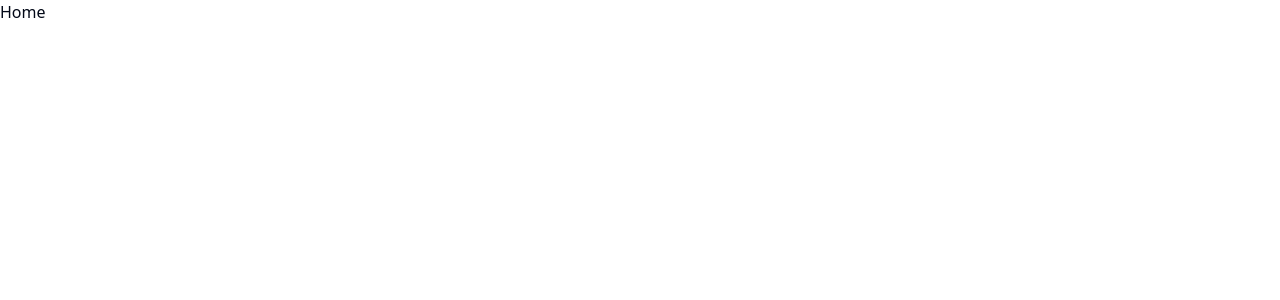
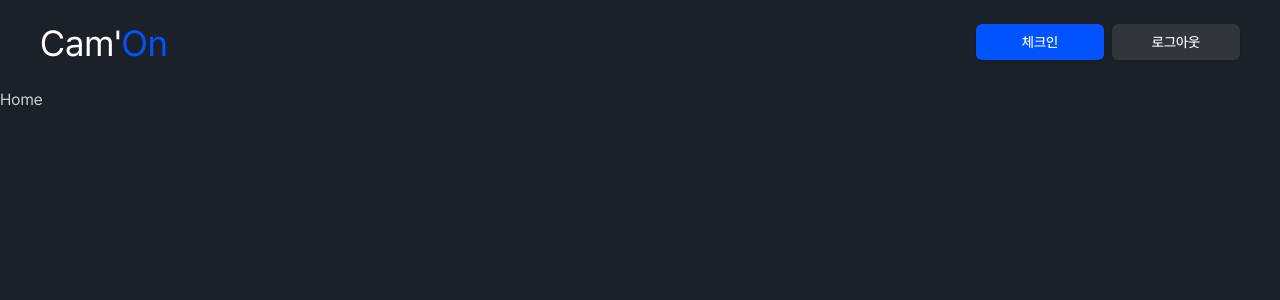
Before and after one commit to boostcampwm-2024/web20-boostproject, a React (Vite) app in the folder apps/client/: page / in a window 1280 px wide. Shown: the top 300 px of the page. Built offline with nearby package versions, Linux system fonts and the light colour scheme.

Commit message:
:sparkles: [Feat]: 헤더 UI 구현

```diff
--- a/apps/client/package.json
+++ b/apps/client/package.json
@@ -10,6 +10,7 @@
     "preview": "vite preview"
   },
   "dependencies": {
+    "@radix-ui/react-slot": "^1.1.0",
     "class-variance-authority": "^0.7.0",
     "clsx": "^2.1.1",
     "lucide-react": "^0.456.0",
--- a/apps/client/src/App.tsx
+++ b/apps/client/src/App.tsx
@@ -1,8 +1,10 @@
 import { Outlet } from 'react-router-dom';
+import Header from '@components/common/Header';
 
 function App() {
   return (
     <>
+      <Header />
       <Outlet />
     </>
   );
--- /dev/null
+++ b/apps/client/src/components/common/Header.tsx
@@ -0,0 +1,57 @@
+import { useState } from 'react';
+import { Button } from '../ui/button';
+import { useNavigate } from 'react-router-dom';
+
+function Header() {
+  const [isLogIn, setIsLogIn] = useState(true);
+  const [isCheckedIn, setIsCheckedIn] = useState(false);
+  const navigate = useNavigate();
+
+  const onClickLogo = () => {
+    navigate('/');
+  };
+
+  const onClickLogIn = () => {
+    // TODO: 로그인 로직 구현
+    alert('로그인 모달 창 구현 예정');
+    setIsLogIn(true);
+  };
+
+  const onClickLogOut = () => {
+    // TODO: 로그아웃 로직 구현
+    alert('로그아웃');
+    setIsLogIn(false);
+    navigate('/');
+  };
+
+  const onClickCheckIn = () => {
+    // TODO: 방송 시작 구현
+    setIsCheckedIn(prev => !prev);
+    alert('체크인!');
+  };
+
+  return (
+    <header className="px-10 py-6 flex justify-between">
+      <div className="text-text-strong font-nabla text-4xl hover:cursor-pointer" onClick={onClickLogo}>
+        Cam'<span className="text-text-point">On</span>
+      </div>
+      {isLogIn ? (
+        <div className="flex gap-2">
+          <Button
+            className={isCheckedIn ? '' : 'bg-surface-brand-default hover:bg-surface-brand-alt'}
+            onClick={onClickCheckIn}
+          >
+            체크인
+          </Button>
+          <Button onClick={onClickLogOut}>로그아웃</Button>
+        </div>
+      ) : (
+        <Button className="bg-surface-brand-default hover:bg-surface-brand-alt" onClick={onClickLogIn}>
+          로그인
+        </Button>
+      )}
+    </header>
+  );
+}
+
+export default Header;
--- /dev/null
+++ b/apps/client/src/components/ui/button.tsx
@@ -0,0 +1,47 @@
+import * as React from 'react';
+import { Slot } from '@radix-ui/react-slot';
+import { cva, type VariantProps } from 'class-variance-authority';
+
+import { cn } from '@/lib/utils';
+
+const buttonVariants = cva(
+  'inline-flex items-center justify-center gap-2 whitespace-nowrap rounded-md text-sm font-medium transition-colors focus-visible:outline-none focus-visible:ring-1 focus-visible:ring-ring disabled:pointer-events-none disabled:opacity-50 [&_svg]:pointer-events-none [&_svg]:size-4 [&_svg]:shrink-0',
+  {
+    variants: {
+      variant: {
+        default: 'bg-surface-alt text-primary-foreground shadow hover:bg-primary/50',
+        destructive: 'bg-destructive text-destructive-foreground shadow-sm hover:bg-destructive/90',
+        outline: 'border border-input bg-background shadow-sm hover:bg-accent hover:text-accent-foreground',
+        secondary: 'bg-secondary text-secondary-foreground shadow-sm hover:bg-secondary/80',
+        ghost: 'hover:bg-accent hover:text-accent-foreground',
+        link: 'text-primary underline-offset-4 hover:underline',
+      },
+      size: {
+        default: 'h-9 px-4 py-2 min-w-32',
+        sm: 'h-8 rounded-md px-3 text-xs',
+        lg: 'h-10 rounded-md px-8',
+        icon: 'h-9 w-9',
+      },
+    },
+    defaultVariants: {
+      variant: 'default',
+      size: 'default',
+    },
+  },
+);
+
+export interface ButtonProps
+  extends React.ButtonHTMLAttributes<HTMLButtonElement>,
+    VariantProps<typeof buttonVariants> {
+  asChild?: boolean;
+}
+
+const Button = React.forwardRef<HTMLButtonElement, ButtonProps>(
+  ({ className, variant, size, asChild = false, ...props }, ref) => {
+    const Comp = asChild ? Slot : 'button';
+    return <Comp className={cn(buttonVariants({ variant, size, className }))} ref={ref} {...props} />;
+  },
+);
+Button.displayName = 'Button';
+
+export { Button, buttonVariants };
--- a/apps/client/src/index.css
+++ b/apps/client/src/index.css
@@ -5,13 +5,6 @@
 @font-face {
   font-family: 'Pretendard';
   src: url('./assets/fonts/PretendardVariable.woff2') format('woff2');
-  font-weight: 100 900;
-  font-style: normal;
-}
-
-@font-face {
-  font-family: 'Nabla';
-  src: url('./assets/fonts/Nabla-Regular-VariableFont_EDPT,EHLT.ttf') format('truetype');
   font-weight: 100 900;
   font-style: normal;
 }
@@ -42,7 +35,29 @@
     --chart-3: 197 37% 24%;
     --chart-4: 43 74% 66%;
     --chart-5: 27 87% 67%;
-    --radius: 0.5rem
+    --radius: 0.5rem;
+
+    /* Grayscale */
+    --grayscale-white-alt: rgba(255, 255, 255, 0.7);
+    --grayscale-white: #ffffff;
+    --grayscale-50: #f4f6f8;
+    --grayscale-100: #cdd1d6;
+    --grayscale-200: #a3a8af;
+    --grayscale-300: #7f858d;
+    --grayscale-400: #646a73;
+    --grayscale-500: #4e555e;
+    --grayscale-600: #3d444d;
+    --grayscale-700: #31363d;
+    --grayscale-black: #1a2129;
+
+    /* Blue */
+    --blue-100: #99c2ff;
+    --blue-500: #0053ff;
+    --blue-500-alt: rgba(0, 83, 255, 0.5);
+    --blue-900: #001333;
+
+    /* Red */
+    --red-500: #fba459;
   }
   .dark {
     --background: 222.2 84% 4.9%;
@@ -68,7 +83,7 @@
     --chart-2: 160 60% 45%;
     --chart-3: 30 80% 55%;
     --chart-4: 280 65% 60%;
-    --chart-5: 340 75% 55%
+    --chart-5: 340 75% 55%;
   }
 }
 @layer base {
@@ -76,6 +91,7 @@
     @apply border-border;
   }
   body {
-    @apply bg-background text-foreground;
+    @apply bg-surface-default text-text-default;
+    @apply font-pretendard;
   }
 }
--- a/apps/client/tailwind.config.js
+++ b/apps/client/tailwind.config.js
@@ -7,7 +7,6 @@ export default {
     extend: {
       fontFamily: {
         pretendard: ['Pretendard', 'Roboto'],
-        nabla: ['Nabla', 'Roboto'],
       },
       fontWeight: {
         bold: '700',
@@ -36,7 +35,7 @@ export default {
         'surface-default': 'var(--grayscale-black)',
         'surface-alt': 'var(--grayscale-700)',
         'surface-brand-default': 'var(--blue-500)',
-        'surface-brand-alt': 'var(--blue-900)',
+        'surface-brand-alt': 'var(--blue-500-alt)',
         'surface-danger': 'var(--red-500)',
         'border-bold': 'var(--grayscale-white-alt)',
         'bolder-default': 'var(--grayscale-400)',
```
Also changed, not shown: 2 other files (tests, documents, lock files or other folders).
